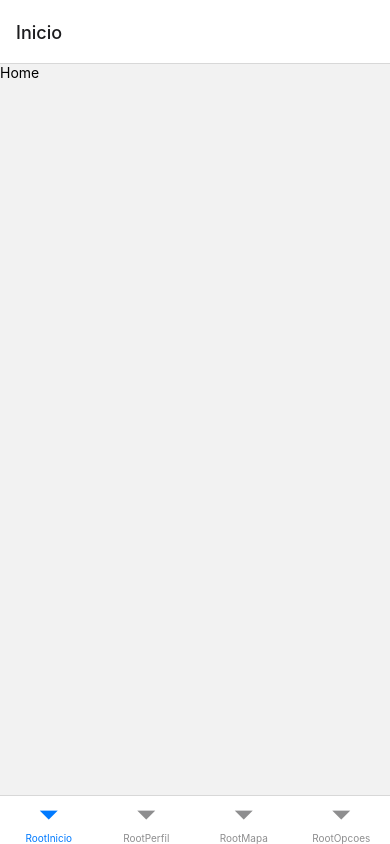
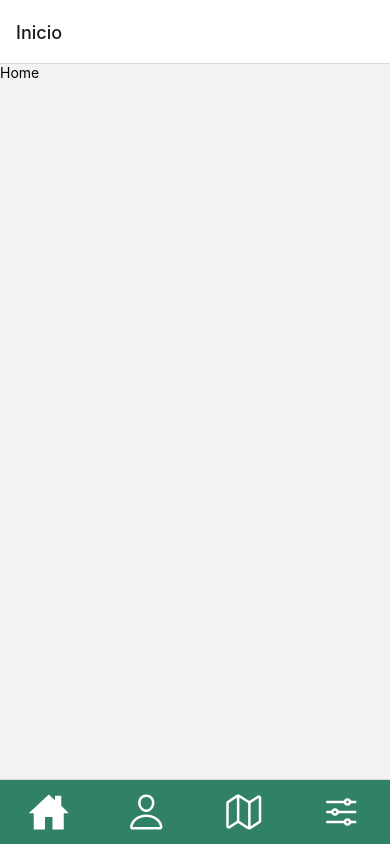
Before and after one commit to CoordLabdess/recicla-cabrobo-frontend, a React Native app: screen / in a window 390 px wide. Built offline with nearby package versions, Linux system fonts and the light colour scheme.

Commit message:
Barra de navegação feita

```diff
--- a/App.tsx
+++ b/App.tsx
@@ -11,12 +11,3 @@ export default function App() {
 		</NavigationContainer>
 	)
 }
-
-const styles = StyleSheet.create({
-	container: {
-		flex: 1,
-		backgroundColor: '#fff',
-		alignItems: 'center',
-		justifyContent: 'center'
-	}
-})
--- /dev/null
+++ b/src/constants/colors.ts
@@ -0,0 +1,4 @@
+export const COLORS = {
+	primary500: '#318068',
+	secondary100: '#ffffff'
+}
--- a/src/routers/RootBottomTabNavigator.tsx
+++ b/src/routers/RootBottomTabNavigator.tsx
@@ -2,6 +2,8 @@ import { createBottomTabNavigator } from '@react-navigation/bottom-tabs'
 import { HomeStackRouter } from './HomeStackRouter'
 import { ProfileStackRouter } from './ProfileStackRouter'
 import { OptionsScreen, AnyScreen } from '../screens'
+import { Ionicons } from '@expo/vector-icons'
+import { COLORS } from '../constants/colors'
 
 const BottomTab = createBottomTabNavigator()
 
@@ -9,13 +11,79 @@ export function RootBottomTabNavigator() {
 	return (
 		<BottomTab.Navigator
 			screenOptions={{
-				headerShown: false
+				headerShown: false,
+				tabBarStyle: {
+					backgroundColor: COLORS.primary500,
+					height: 65
+				},
+				tabBarInactiveTintColor: COLORS.secondary100,
+				tabBarActiveTintColor: COLORS.secondary100
 			}}
 		>
-			<BottomTab.Screen name='RootInicio' component={HomeStackRouter} />
-			<BottomTab.Screen name='RootPerfil' component={ProfileStackRouter} />
-			<BottomTab.Screen name='RootMapa' component={AnyScreen} />
-			<BottomTab.Screen name='RootOpcoes' component={OptionsScreen} />
+			<BottomTab.Screen
+				name='RootInicio'
+				component={HomeStackRouter}
+				options={{
+					tabBarLabel: () => null,
+					tabBarIcon: tabInfo => {
+						return (
+							<Ionicons
+								name={tabInfo.focused ? 'home-sharp' : 'home-outline'}
+								size={40}
+								color={tabInfo.color}
+							/>
+						)
+					}
+				}}
+			/>
+			<BottomTab.Screen
+				name='RootPerfil'
+				component={ProfileStackRouter}
+				options={{
+					tabBarLabel: () => null,
+					tabBarIcon: tabInfo => {
+						return (
+							<Ionicons
+								name={tabInfo.focused ? 'person-sharp' : 'person-outline'}
+								size={40}
+								color={tabInfo.color}
+							/>
+						)
+					}
+				}}
+			/>
+			<BottomTab.Screen
+				name='RootMapa'
+				component={AnyScreen}
+				options={{
+					tabBarLabel: () => null,
+					tabBarIcon: tabInfo => {
+						return (
+							<Ionicons
+								name={tabInfo.focused ? 'map-sharp' : 'map-outline'}
+								size={40}
+								color={tabInfo.color}
+							/>
+						)
+					}
+				}}
+			/>
+			<BottomTab.Screen
+				name='RootOpcoes'
+				component={OptionsScreen}
+				options={{
+					tabBarLabel: () => null,
+					tabBarIcon: tabInfo => {
+						return (
+							<Ionicons
+								name={tabInfo.focused ? 'options-sharp' : 'options-outline'}
+								size={40}
+								color={tabInfo.color}
+							/>
+						)
+					}
+				}}
+			/>
 		</BottomTab.Navigator>
 	)
 }
```
